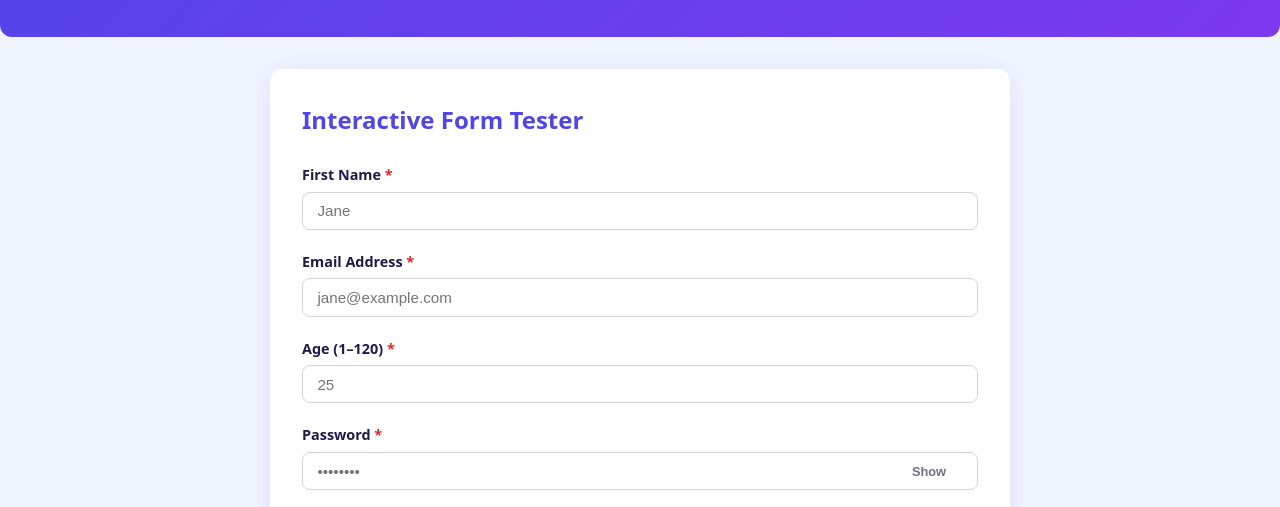
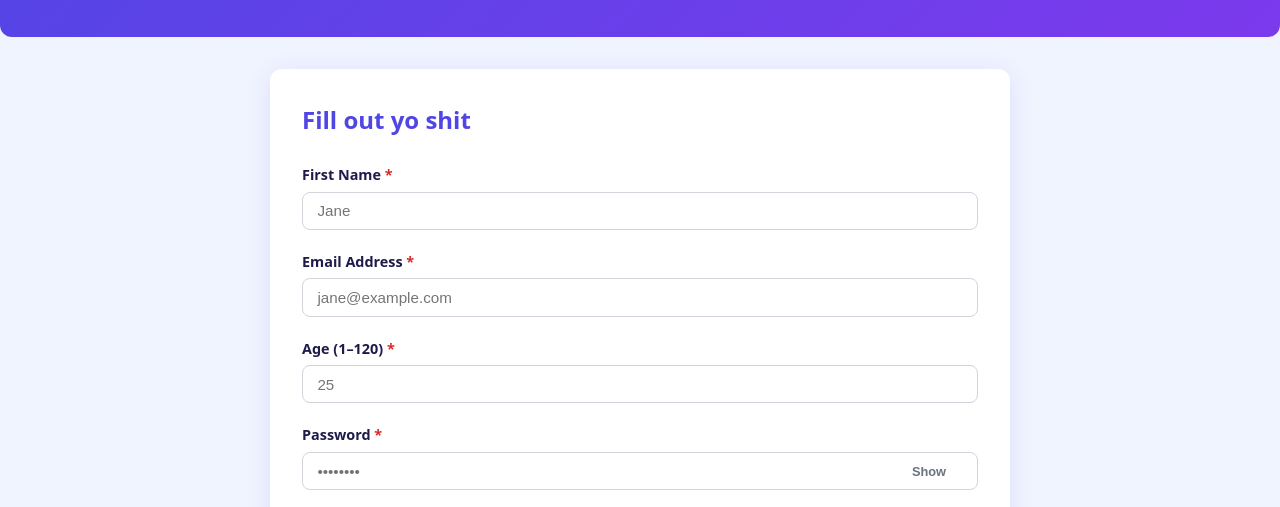
Before and after one commit to ra535i/Sandbox, a plain HTML site: page index.html in a window 1280 px wide. Shown: the part 237-744 px from the top of the page. Drawn offline with Linux system fonts and the light colour scheme.

Commit message:
updated form title

```diff
--- a/index.html
+++ b/index.html
@@ -273,7 +273,7 @@
 <!-- ── Interactive Form ───────────────────────────────────────────────── -->
 <main class="container">
   <div class="card">
-    <h2>Interactive Form Tester</h2>
+    <h2>Fill out yo shit</h2>
 
     <form id="demoForm" novalidate>
 
```
